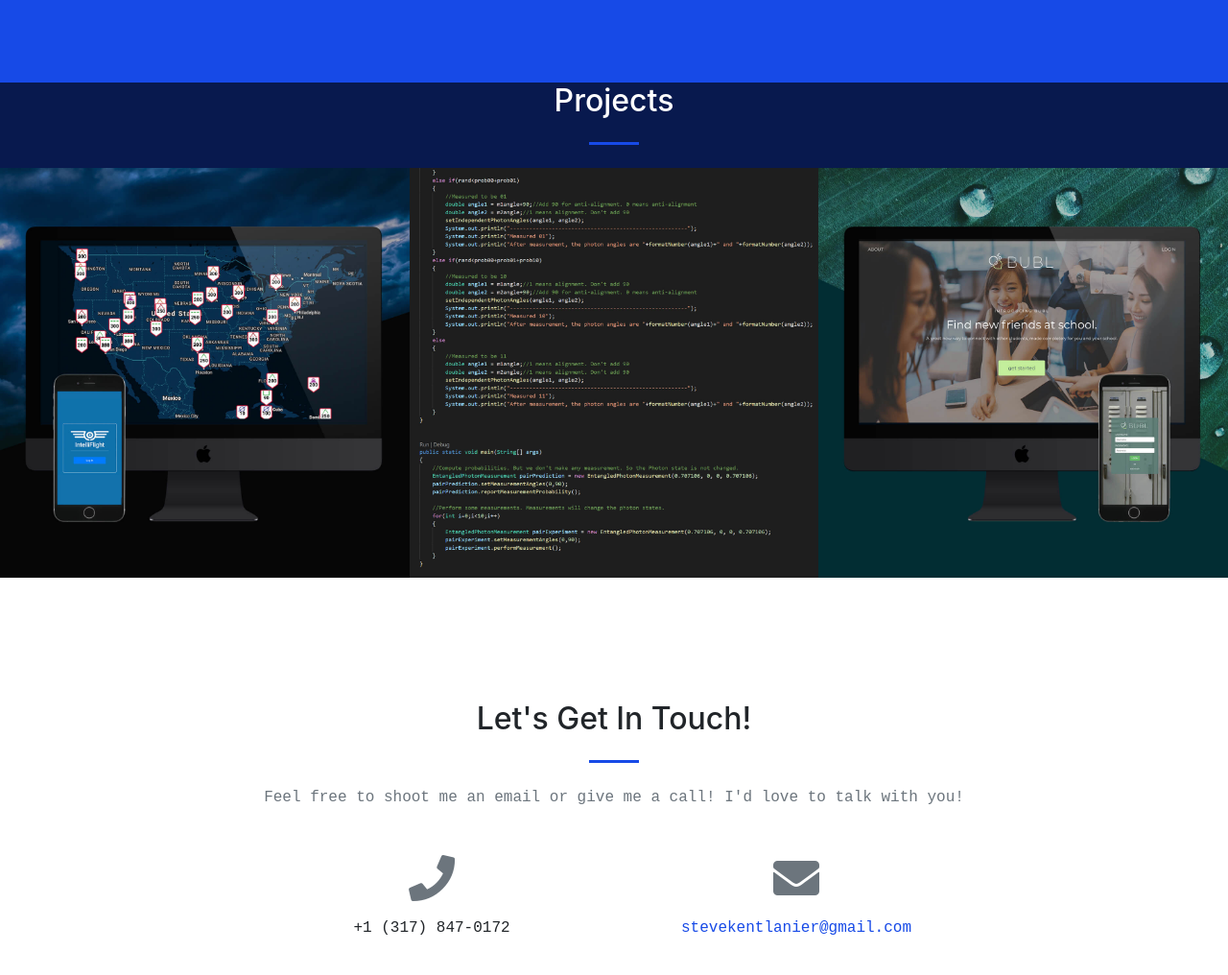
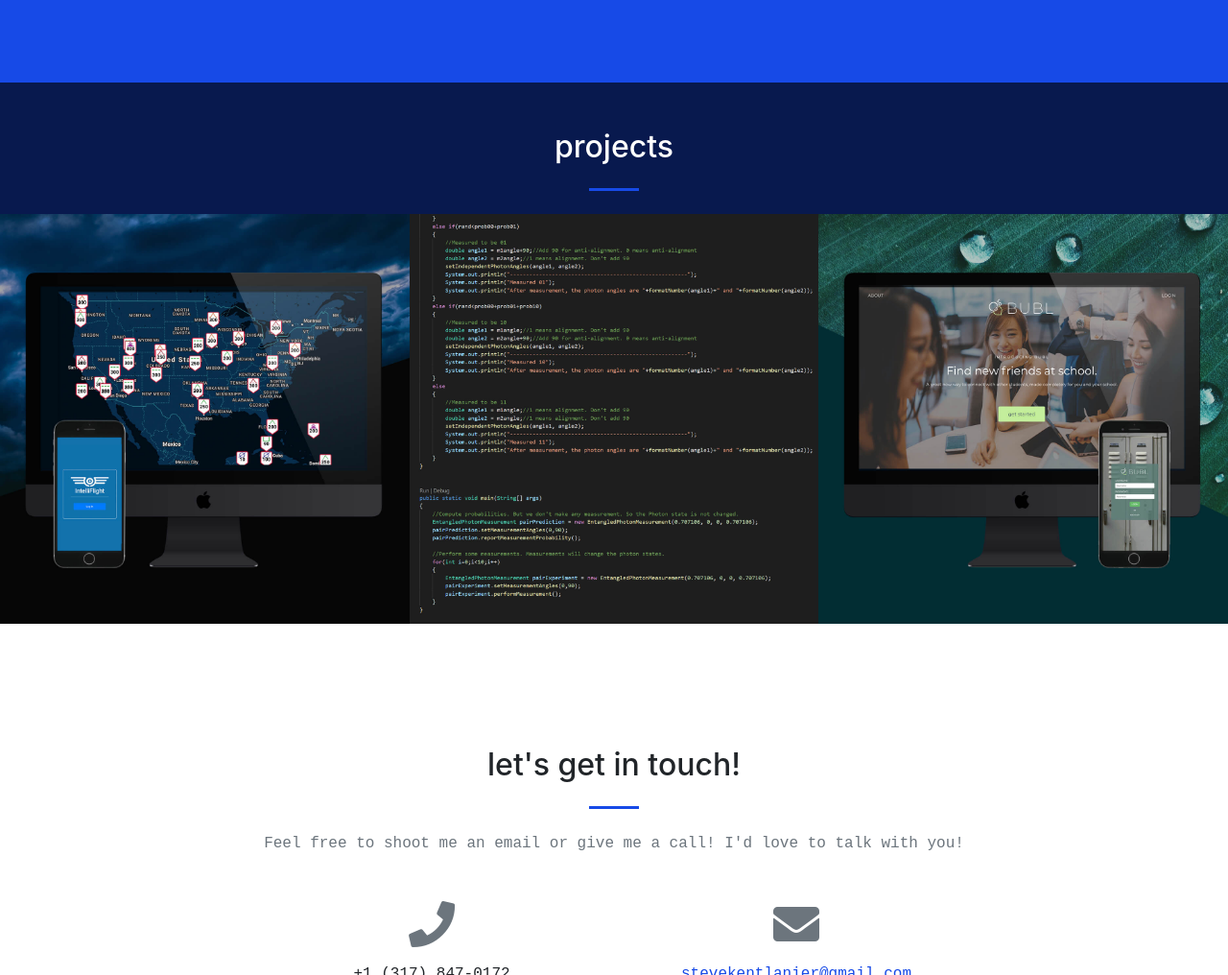
Before and after one commit to sklanier/sklanier.github.io, a website with bundled scripts: page index.html in a window 1280 px wide. Shown: the part 1240-2256 px from the top of the page at 96% size. Built offline with nearby package versions, Linux system fonts and the light colour scheme.

Commit message:
thursday changes

```diff
--- a/index.html
+++ b/index.html
@@ -129,11 +129,11 @@
 
   <!-- Portfolio Section -->
 
-  <section class="page-section-portfolio bg-dark" id="about">
+  <section class="page-section_portfolio bg-dark" id="about">
     <div class="container">
       <div class="row justify-content-center">
         <div class="col-lg-8 text-center">
-          <h2 class="text-white mt-0">Projects</h2>
+          <h2 class="text-white mt-0">projects</h2>
           <hr class="divider blue my-4">
 
         </div>
@@ -207,7 +207,7 @@
     <div class="container">
       <div class="row justify-content-center">
         <div class="col-lg-8 text-center">
-          <h2 class="mt-0">Let's Get In Touch!</h2>
+          <h2 class="mt-0">let's get in touch!</h2>
           <hr class="divider my-4">
           <p class="text-muted mb-5">Feel free to shoot me an email or give me a call! I'd love to talk with you!</p>
         </div>
--- a/scss/_global.scss
+++ b/scss/_global.scss
@@ -39,3 +39,7 @@ hr.light {
 .page-section {
   padding: 8rem 0;
 }
+
+.page-section_portfolio {
+  padding-top: 3rem;
+}
```
Also changed, not shown: css/creative.css, css/creative.min.css.
